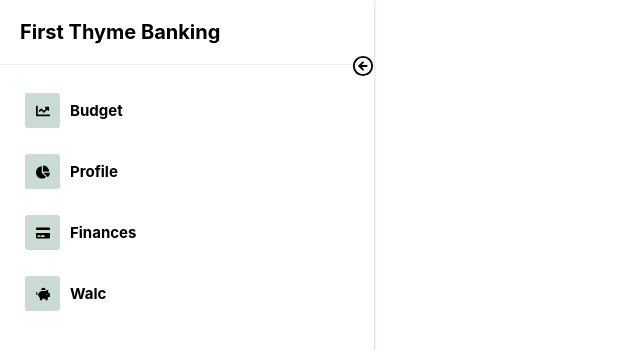
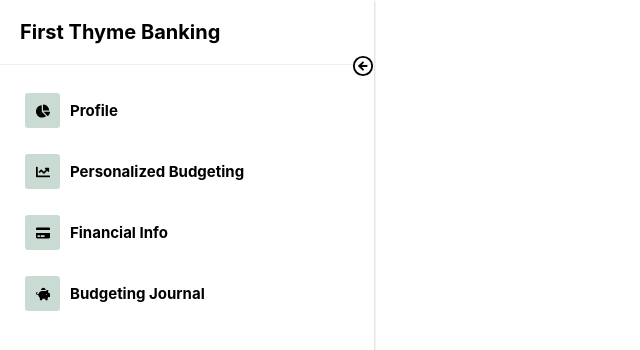
Before and after one commit to hmanian/first_thyme_banking, a React (Create React App) app: page / in a window 1280 px wide. Shown: the top 350 px of the page, without its empty margins (0-640 px from the left). Built offline with nearby package versions, Linux system fonts and the light colour scheme.

Commit message:
changes to header

```diff
--- a/src/Components/Header/Header.js
+++ b/src/Components/Header/Header.js
@@ -57,11 +57,10 @@ const Header = () => {
           <SidebarContent>
             <Menu iconShape="square">
 
-
-              <MenuItem icon={<FaChartLine />}><Link to="/Budget">Budget</Link></MenuItem>
               <MenuItem icon={<FaChartPie />}><Link to="/Profile">Profile</Link></MenuItem>
-              <MenuItem icon={<FaCreditCard />}><Link to="/Finances">Finances</Link></MenuItem>
-              <MenuItem icon={<FaPiggyBank />}><Link to="/Walc">Walc</Link></MenuItem>
+              <MenuItem icon={<FaChartLine />}><Link to="/Budget">Personalized Budgeting</Link></MenuItem>
+              <MenuItem icon={<FaCreditCard />}><Link to="/Finances">Financial Info</Link></MenuItem>
+              <MenuItem icon={<FaPiggyBank />}><Link to="/Walc">Budgeting Journal</Link></MenuItem>
             </Menu>
           </SidebarContent>
         </ProSidebar>
```
